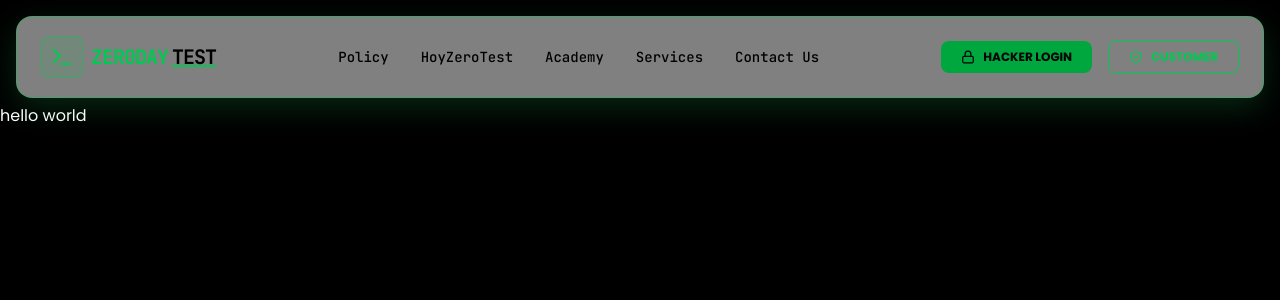
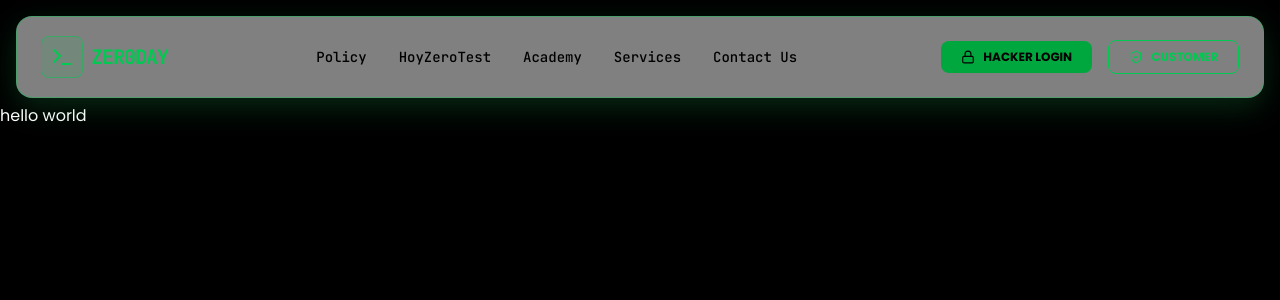
Before and after one commit to mdabdullahm/ZeroDay-Test, a Next.js app: page / in a window 1280 px wide. Shown: the top 300 px of the page. Built offline with nearby package versions, Linux system fonts and the light colour scheme.

Commit message:
update code

```diff
--- a/components/Navbar.tsx
+++ b/components/Navbar.tsx
@@ -36,7 +36,7 @@ const Navbar = () => {
             </div>
             <Link href="/" className="text-xl font-bold tracking-tighter font-mono">
               <span className="text-green-500">ZER0DAY</span>
-              <span className="text-black ml-1 underline decoration-green-500">TEST</span>
+              <span className="text-black ml-1 underline decoration-green-500"></span>
             </Link>
           </motion.div>
 
```
